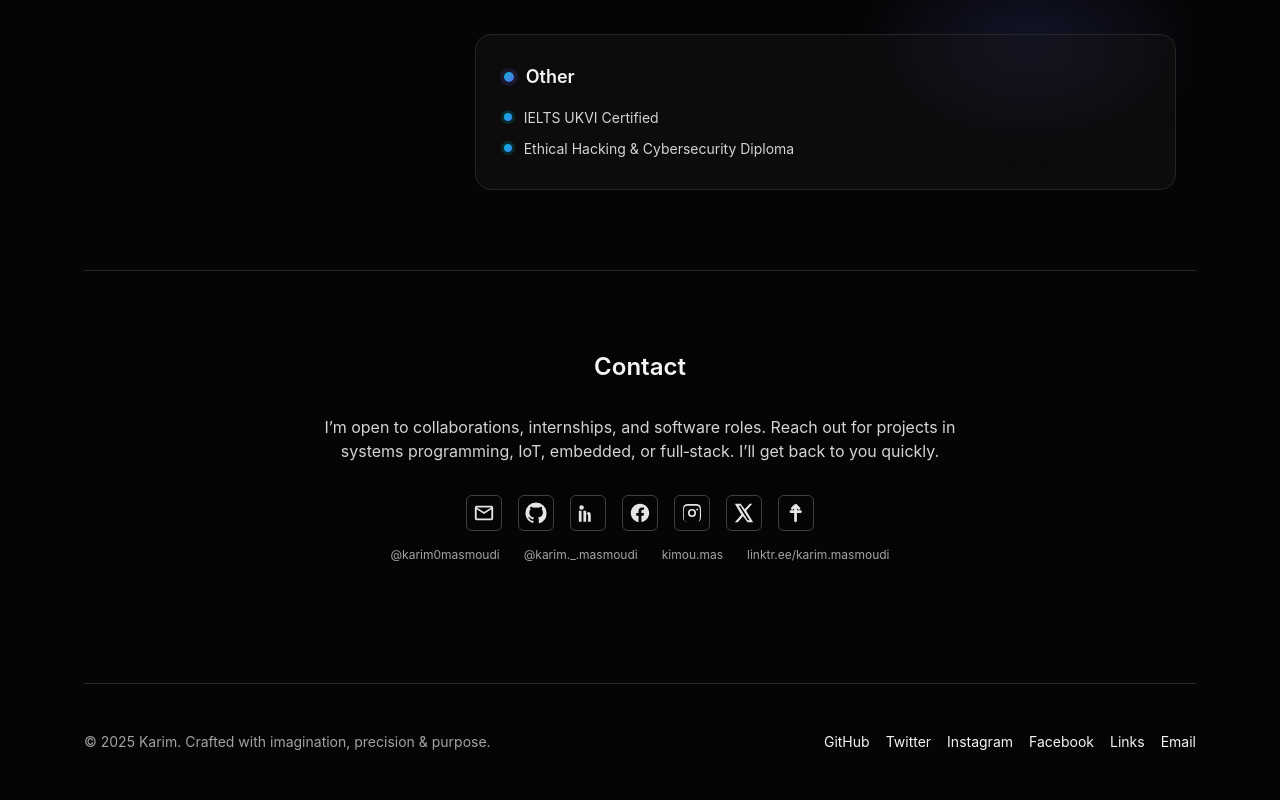
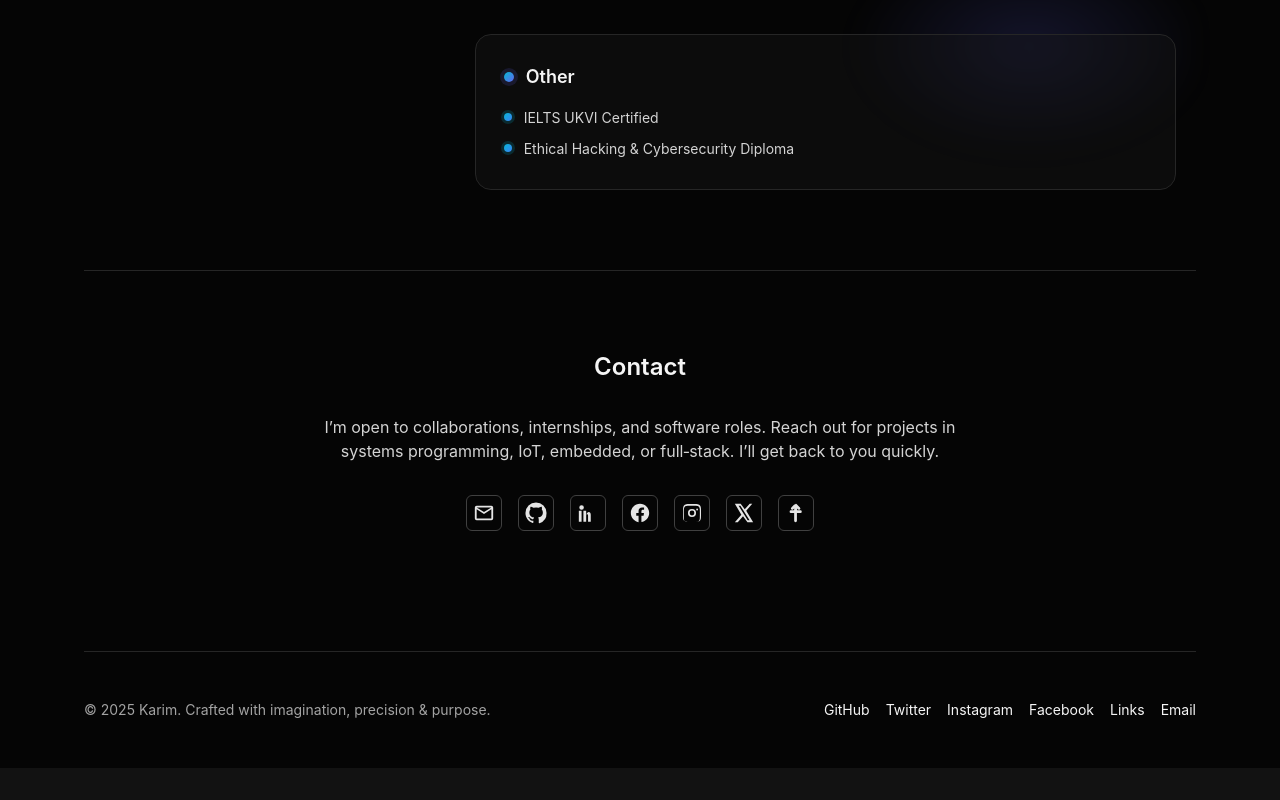
Before and after one commit to Kernel-Hunter/kernel-portfolio, a Next.js app: page / in a window 1280 px wide. Shown: the part 3005-3805 px from the top of the page. After the commit the page ends 3773 px from the top, so only its background shows below. Built offline with nearby package versions, Linux system fonts and the light colour scheme.

Commit message:
Remove optional labels from Contact component
Removed optional labels beneath icons in Contact component.

```diff
--- a/components/Contact.jsx
+++ b/components/Contact.jsx
@@ -107,14 +107,6 @@ export default function Contact() {
             </svg>
           </a>
         </div>
-
-        {/* Optional labels beneath icons */}
-        <div className="mt-4 flex flex-wrap items-center justify-center gap-6 text-xs dark:text-neutral-400 text-neutral-600">
-          <span>@karim0masmoudi</span>
-          <span>@karim._.masmoudi</span>
-          <span>kimou.mas</span>
-          <span>linktr.ee/karim.masmoudi</span>
-        </div>
       </div>
     </section>
   );
```
